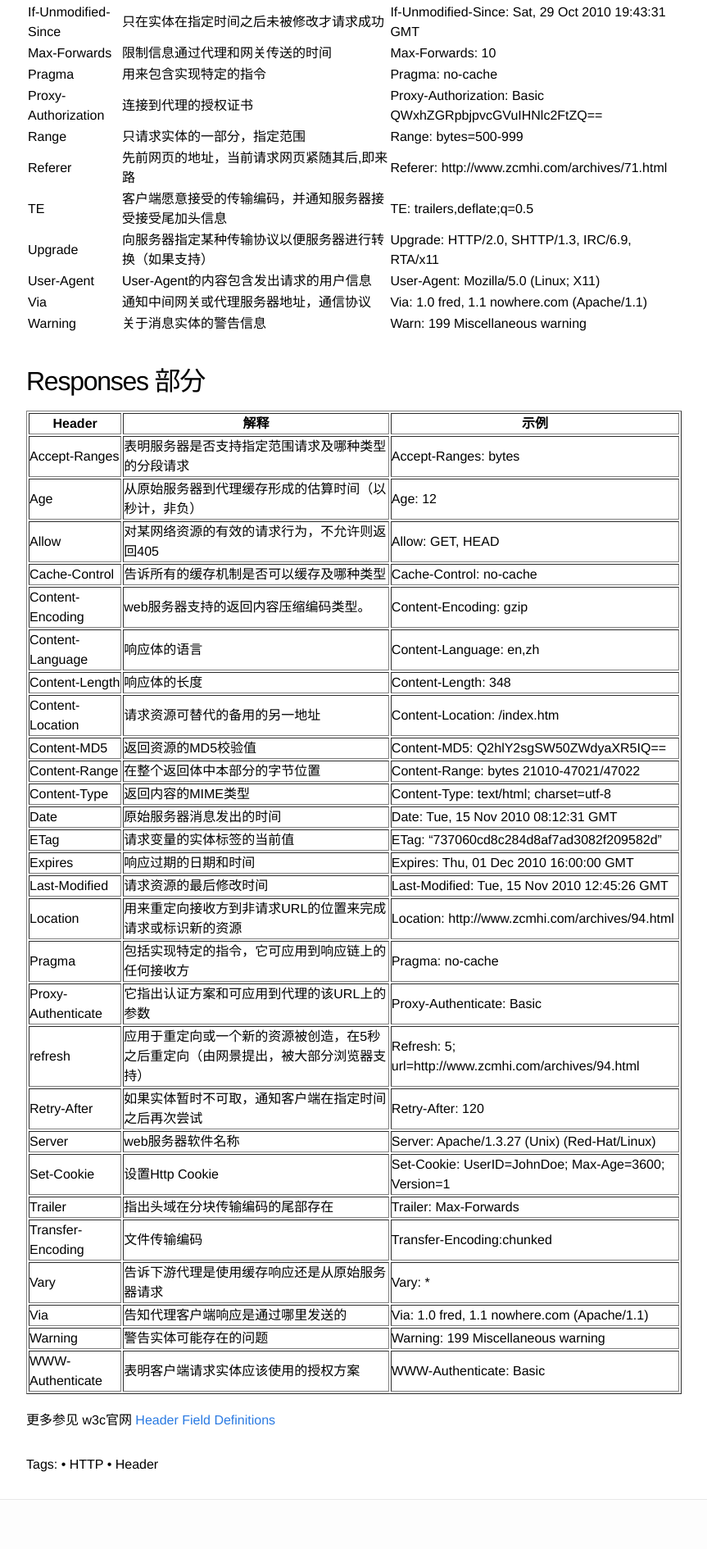
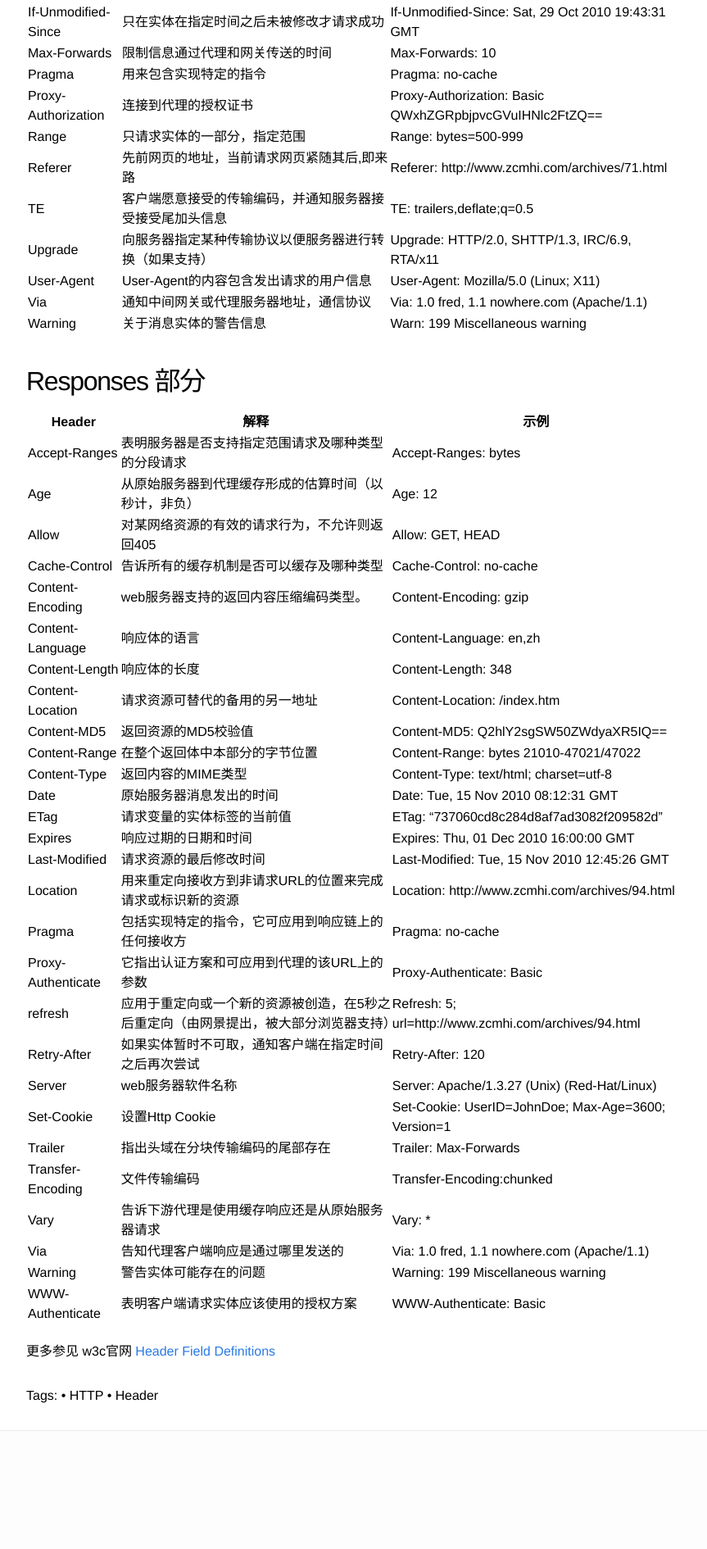
Before and after one commit to miclle/miclle.github.io, a Jekyll site: the page built from _posts/2014-09-19-HTTP-Header.md, in a window 1280 px wide. Shown: the part 1193-3083 px from the top of the page at 82% size, without its empty margins (208-1071 px from the left). Built offline with Jekyll 4.4.1, drawn with Linux system fonts in a browser that asks for light colours; Markdown is read by kramdown in place of the engine named in the settings; after the commit the page ends 2999 px from its top, so only the background shows below that.

Commit message:
Update http-header post

```diff
--- a/_posts/2014-09-19-HTTP-Header.md
+++ b/_posts/2014-09-19-HTTP-Header.md
@@ -12,7 +12,7 @@
 
 ##Requests部分
 
-<table>
+<table class="bordered">
   <tbody>
     <tr>
       <th>Header</th><th>解释</th><th>示例</th>
@@ -172,7 +172,7 @@
 
 ##Responses 部分
 
-<table border="1" cellpadding="0" width="100%">
+<table class="bordered">
   <tbody>
     <tr>
       <th>Header</th><th>解释</th><th>示例</th>
```
